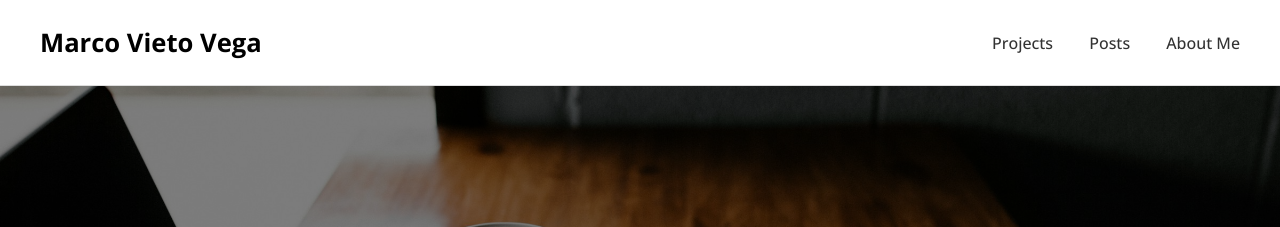
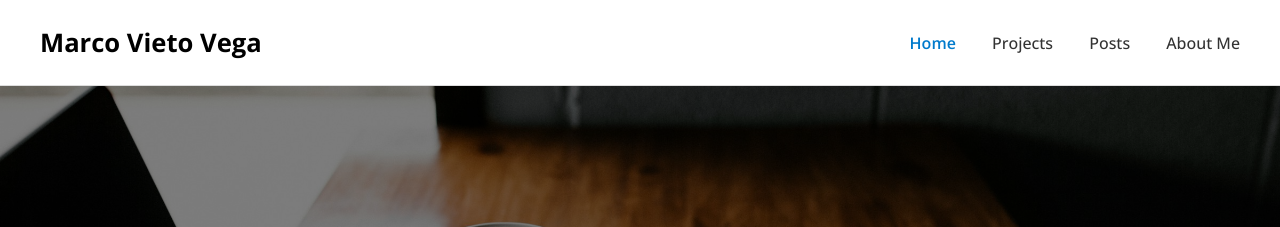
Before and after one commit to marcovietovega/portfolio, a Jekyll site: the page built from index.md, in a window 1280 px wide. Shown: the top 227 px of the page. Built offline with Jekyll 4.4.1, drawn with Linux system fonts in a browser that asks for light colours.

Commit message:
feat: enhance navigation and footer styles
- Updated footer navigation links in _includes/footer.html to include current page highlighting.
- Added current link styles in _footer.scss for better user experience.
- Updated header navigation links in _includes/header.html to include current page highlighting.
- Added current link styles in _header.scss for consistency across navigation.

```diff
--- a/_includes/footer.html
+++ b/_includes/footer.html
@@ -3,10 +3,10 @@
     <div class="footer-divider"></div>
 
     <div class="footer-nav">
-      <a href="{{ '/' | relative_url }}">Home</a>
-      <a href="{{ '/projects' | relative_url }}">Projects</a>
-      <a href="{{ '/blog' | relative_url }}">Posts</a>
-      <a href="{{ '/about' | relative_url }}">About Me</a>
+      <a href="{{ '/' | relative_url }}" {% if page.url == '/' or page.url == '/index.html' %}class="current"{% endif %}>Home</a>
+      <a href="{{ '/projects' | relative_url }}" {% if page.url contains '/projects' %}class="current"{% endif %}>Projects</a>
+      <a href="{{ '/blog' | relative_url }}" {% if page.url contains '/blog' %}class="current"{% endif %}>Posts</a>
+      <a href="{{ '/about' | relative_url }}" {% if page.url contains '/about' %}class="current"{% endif %}>About Me</a>
     </div>
 
     <div class="footer-social">
--- a/_includes/header.html
+++ b/_includes/header.html
@@ -4,9 +4,10 @@
       <a href="{{ '/' | relative_url }}">{{ site.title }}</a>
     </h1>
     <nav class="nav">
-      <a href="{{ '/projects' | relative_url }}">Projects</a>
-      <a href="{{ '/blog' | relative_url }}">Posts</a>
-      <a href="{{ '/about' | relative_url }}">About Me</a>
+      <a href="{{ '/' | relative_url }}" {% if page.url == '/' or page.url == '/index.html' %}class="current"{% endif %}>Home</a>
+      <a href="{{ '/projects' | relative_url }}" {% if page.url contains '/projects' %}class="current"{% endif %}>Projects</a>
+      <a href="{{ '/blog' | relative_url }}" {% if page.url contains '/blog' %}class="current"{% endif %}>Posts</a>
+      <a href="{{ '/about' | relative_url }}" {% if page.url contains '/about' %}class="current"{% endif %}>About Me</a>
     </nav>
   </div>
 </header>
--- a/assets/css/partials/_footer.scss
+++ b/assets/css/partials/_footer.scss
@@ -29,6 +29,13 @@
 
 .footer-nav a:hover {
   color: #007acc;
+}
+
+.footer-nav a.current {
+  color: #007acc;
+  font-weight: 600;
+  pointer-events: none;
+  cursor: default;
 }
 
 .footer-social {
--- a/assets/css/partials/_header.scss
+++ b/assets/css/partials/_header.scss
@@ -35,3 +35,10 @@
 .nav a:hover {
   color: #007acc;
 }
+
+.nav a.current {
+  color: #007acc;
+  font-weight: 600;
+  pointer-events: none;
+  cursor: default;
+}
```
